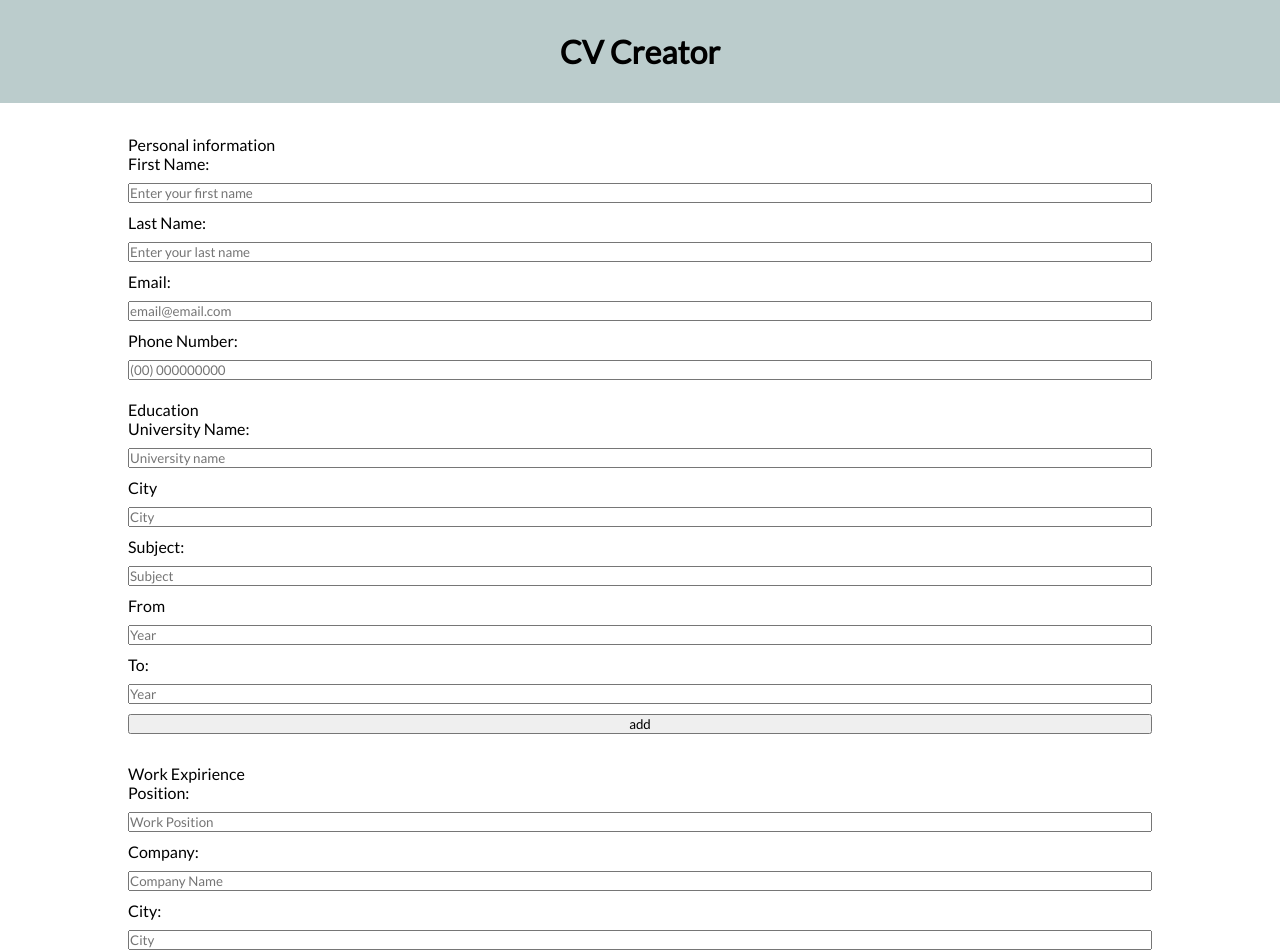
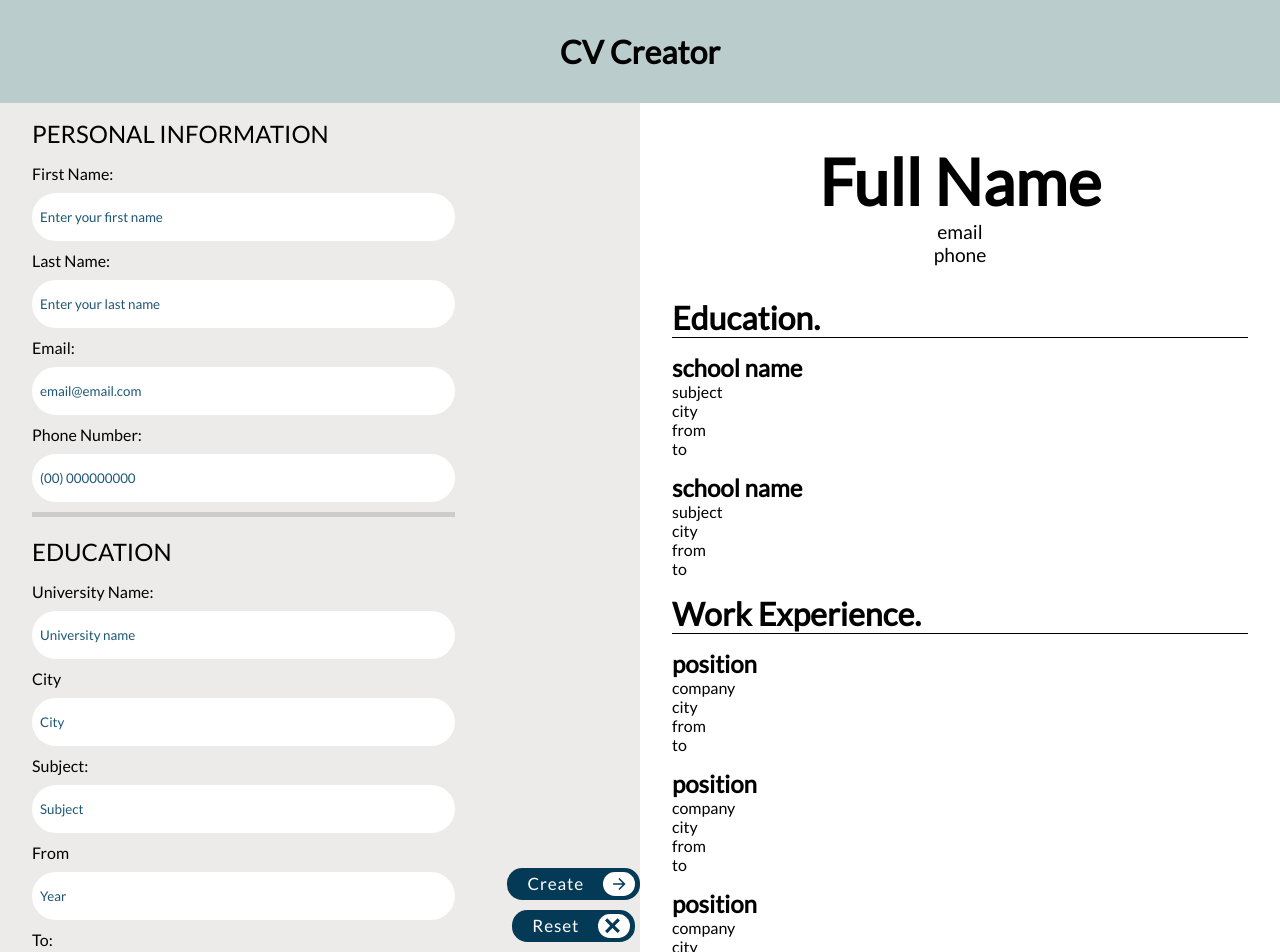
Before and after one commit to guilhermesc-6/cv-creator, a React (Vite) app: page / in a window 1280 px wide. Shown: the top 952 px of the page. Built offline with nearby package versions, Linux system fonts and the light colour scheme.

Commit message:
style: add style global.

```diff
--- a/src/App.css
+++ b/src/App.css
@@ -4,18 +4,27 @@
   box-sizing: border-box;
   font-family: "Lato", sans-serif;
 }
+.main {
+  width: 100%;
+  display: flex;
+  background: #ecebe9;
+}
 header {
   background-color: #bcc;
   text-align: center;
   padding: 2rem 0;
 }
+/* form */
 form {
   display: flex;
-  width: 80%;
-  flex-direction: column;
+  width: 50%;
   align-items: center;
   justify-content: center;
-  margin: 2rem auto;
+  gap: 20px;
+}
+.form {
+  width: 100%;
+  padding: 1rem 2rem;
 }
 
 fieldset {
@@ -24,5 +33,221 @@ fieldset {
   width: 100%;
   gap: 10px;
   margin-bottom: 20px;
+  padding-bottom: 10px;
   border: none;
 }
+fieldset:not(:last-child) {
+  border-bottom: 5px solid #ccc;
+}
+legend {
+  font-size: 1.5rem;
+  margin-bottom: 1rem;
+  text-transform: uppercase;
+}
+input {
+  border: none;
+  padding: 1rem 0.5rem;
+  border-radius: 50px;
+  outline: none;
+}
+input::placeholder {
+  color: #1f5775;
+}
+input:focus {
+  outline: 1px solid #1f5775;
+}
+input[type="button"] {
+  padding: 0.7rem;
+  background-color: #bcc;
+  cursor: pointer;
+}
+input[type="button"]:hover {
+  background-color: #053a56;
+  color: #fff;
+}
+
+.work-list,
+.education-list {
+  display: grid;
+  grid-template-columns: repeat(auto-fit, minmax(180px, 1fr));
+  gap: 15px;
+}
+.work,
+.education {
+  width: 180px;
+  padding: 1rem;
+  display: flex;
+  flex-direction: column;
+  gap: 5px;
+  text-transform: capitalize;
+  background-color: #fff;
+  border-radius: 10px;
+}
+/* From uiverse.io */
+.work button,
+.education button {
+  padding: 0.2rem 0;
+  cursor: pointer;
+  display: flex;
+  align-items: center;
+  background: red;
+  border: none;
+  border-radius: 5px;
+  box-shadow: 1px 1px 3px rgba(0, 0, 0, 0.15);
+  background: #e62222;
+}
+
+.work button,
+.education button,
+.work button span,
+.education button span {
+  transition: 200ms;
+}
+
+.work button .text,
+.education button .text {
+  transform: translateX(35px);
+  color: white;
+  font-weight: bold;
+}
+
+.work button .icon,
+.education button .icon {
+  position: absolute;
+  border-left: 1px solid #c41b1b;
+  transform: translateX(110px);
+  width: 40px;
+  display: flex;
+  align-items: center;
+  justify-content: center;
+}
+
+.work button svg,
+.education button svg {
+  width: 15px;
+  fill: #eee;
+}
+
+.work button:hover,
+.education button:hover {
+  background: #ff3636;
+}
+
+.work button:hover .text,
+.education button:hover .text {
+  color: transparent;
+}
+
+.work button:hover .icon,
+.education button:hover .icon {
+  width: 150px;
+  border-left: none;
+  transform: translateX(0);
+}
+
+/* Button div */
+.button-div {
+  display: flex;
+  flex-direction: column;
+  gap: 10px;
+  align-items: center;
+}
+/* From uiverse.io by @adamgiebl */
+.create,
+.reset {
+  background: #053a56;
+  color: white;
+  font-family: inherit;
+  padding: 0.35rem;
+  padding-left: 1.2em;
+  font-size: 17px;
+  font-weight: 500;
+  border-radius: 0.9em;
+  border: none;
+  letter-spacing: 0.05em;
+  display: flex;
+  align-items: center;
+  overflow: hidden;
+  position: relative;
+  height: 2rem;
+  padding-right: 3.3em;
+  cursor: pointer;
+}
+
+.create .icon,
+.reset .icon {
+  background: white;
+  margin-left: 1em;
+  position: absolute;
+  display: flex;
+  align-items: center;
+  justify-content: center;
+  height: 1.5rem;
+  width: 2rem;
+  border-radius: 0.7em;
+  right: 0.3em;
+  transition: all 0.3s;
+}
+
+.create:hover .icon,
+.reset:hover .icon {
+  width: calc(100% - 0.6em);
+}
+
+.create .icon svg,
+.reset .icon svg {
+  width: 1.1em;
+  transition: transform 0.3s;
+  color: #053a56;
+}
+
+.create:hover .icon svg,
+.reset:hover .icon svg {
+  transform: translateX(0.1em);
+}
+
+/* Viewer */
+.viewer {
+  background-color: #fff;
+  width: 50%;
+}
+.resume {
+  background-color: #fff;
+  padding: 2.5rem 2rem;
+}
+.profile {
+  display: flex;
+  flex-direction: column;
+  align-items: center;
+  justify-content: center;
+}
+.profile h1 {
+  font-size: 4rem;
+  text-transform: capitalize;
+}
+.profile p {
+  font-size: 1.2rem;
+}
+
+.infos {
+  margin-top: 2rem;
+}
+.infos h1 {
+  border-bottom: 1px solid black;
+}
+.education-list,
+.work-list {
+  display: flex;
+  flex-direction: column;
+  margin-bottom: 1rem;
+}
+
+/* Print */
+@media print {
+  header {
+    display: none;
+  }
+  form {
+    display: none;
+  }
+}
--- a/src/App.jsx
+++ b/src/App.jsx
@@ -12,7 +12,61 @@ class App extends Component {
     return (
       <div className="App">
         <Header />
-        <CVForm />
+        <div className="main">
+          <CVForm />
+          <div className="viewer">
+            <div className="resume">
+              <div className="profile">
+                <h1>full name</h1>
+                <p>email</p>
+                <p>phone</p>
+              </div>
+              <div className="infos">
+                <div className="education-list">
+                  <h1>Education.</h1>
+                  <div className="education-info">
+                    <h2>school name</h2>
+                    <p>subject</p>
+                    <p>city</p>
+                    <p>from</p>
+                    <p>to</p>
+                  </div>
+                  <div className="education-info">
+                    <h2>school name</h2>
+                    <p>subject</p>
+                    <p>city</p>
+                    <p>from</p>
+                    <p>to</p>
+                  </div>
+                </div>
+                <div className="work-list">
+                  <h1>Work Experience.</h1>
+                  <div className="work-info">
+                    <h2>position</h2>
+                    <p>company</p>
+                    <p>city</p>
+                    <p>from</p>
+                    <p>to</p>
+                  </div>
+                  <div className="work-info">
+                    <h2>position</h2>
+                    <p>company</p>
+                    <p>city</p>
+                    <p>from</p>
+                    <p>to</p>
+                  </div>
+                  <div className="work-info">
+                    <h2>position</h2>
+                    <p>company</p>
+                    <p>city</p>
+                    <p>from</p>
+                    <p>to</p>
+                  </div>
+                </div>
+              </div>
+            </div>
+          </div>
+        </div>
       </div>
     );
   }
--- a/src/Components/CVForm.jsx
+++ b/src/Components/CVForm.jsx
@@ -45,6 +45,7 @@ export class CVForm extends Component {
     this.removeWorkExperience = this.removeWorkExperience.bind(this);
     this.addEducationExperience = this.addEducationExperience.bind(this);
     this.removeEducationExperience = this.removeEducationExperience.bind(this);
+    this.resetForm = this.resetForm.bind(this);
   }
 
   defineFirstName(e) {
@@ -177,14 +178,41 @@ export class CVForm extends Component {
     });
   }
 
+  // Reset all the fields in the form
+  resetForm() {
+    this.setState({
+      firstName: "",
+      lastName: "",
+      email: "",
+      phone: "",
+      schoolName: "",
+      schoolCity: "",
+      subject: "",
+      schoolFrom: "",
+      schoolTo: "",
+      workPosition: "",
+      workCompany: "",
+      workCity: "",
+      workFrom: "",
+      workTo: "",
+      workExperiences: [],
+      educationList: [],
+    });
+  }
+
   render() {
     return (
       <form>
+        <div className="form">
           <ProfileInfo
             defineFirstName={this.defineFirstName}
             defineLastName={this.defineLastName}
             defineEmail={this.defineEmail}
             definePhone={this.definePhone}
+            firstName={this.state.firstName}
+            lastName={this.state.lastName}
+            email={this.state.email}
+            phone={this.state.phone}
           />
           <EducationInfo
             defineSchoolName={this.defineSchoolName}
@@ -216,9 +244,41 @@ export class CVForm extends Component {
             addWorkExperience={this.addWorkExperience}
             removeWorkExperience={this.removeWorkExperience}
           />
+        </div>
         <div className="button-div">
-          <button type="submit">Create</button>
-          <button>Reset</button>
+          <button type="submit" className="create">
+            Create
+            <div className="icon">
+              <svg
+                height="24"
+                width="24"
+                viewBox="0 0 24 24"
+                xmlns="http://www.w3.org/2000/svg"
+              >
+                <path d="M0 0h24v24H0z" fill="none"></path>
+                <path
+                  d="M16.172 11l-5.364-5.364 1.414-1.414L20 12l-7.778 7.778-1.414-1.414L16.172 13H4v-2z"
+                  fill="currentColor"
+                ></path>
+              </svg>
+            </div>
+          </button>
+          <button className="reset" type="button" onClick={this.resetForm}>
+            Reset
+            <div className="icon">
+              <svg
+                xmlns="http://www.w3.org/2000/svg"
+                width="30"
+                height="30"
+                viewBox="0 0 30 25"
+              >
+                <path
+                  d="M24 20.188l-8.315-8.209 8.2-8.282-3.697-3.697-8.212 8.318-8.31-8.203-3.666 3.666 8.321 8.24-8.206 8.313 3.666 3.666 8.237-8.318 8.285 8.203z"
+                  fill="currentColor"
+                ></path>
+              </svg>
+            </div>
+          </button>
         </div>
       </form>
     );
--- a/src/Components/EducationInfo.jsx
+++ b/src/Components/EducationInfo.jsx
@@ -64,7 +64,7 @@ export class EducationInfo extends Component {
           onChange={defineSchoolTo}
           value={schoolTo}
         />
-        <input type="button" value="add" onClick={addEducationExperience} />
+        <input type="button" value="Add" onClick={addEducationExperience} />
         <div className="education-list">
           {educationList.length > 0
             ? educationList.map((education) => {
@@ -77,9 +77,20 @@ export class EducationInfo extends Component {
                     <span>To: {`${education.to}`}</span>
                     <button
                       type="button"
+                      className="noselect"
                       onClick={() => removeEducationExperience(education.id)}
                     >
-                      remove
+                      <span class="text">Delete</span>
+                      <span class="icon">
+                        <svg
+                          xmlns="http://www.w3.org/2000/svg"
+                          width="24"
+                          height="24"
+                          viewBox="0 0 24 24"
+                        >
+                          <path d="M24 20.188l-8.315-8.209 8.2-8.282-3.697-3.697-8.212 8.318-8.31-8.203-3.666 3.666 8.321 8.24-8.206 8.313 3.666 3.666 8.237-8.318 8.285 8.203z"></path>
+                        </svg>
+                      </span>
                     </button>
                   </div>
                 );
--- a/src/Components/ProfileInfo.jsx
+++ b/src/Components/ProfileInfo.jsx
@@ -6,8 +6,16 @@ export class ProfileInfo extends Component {
   }
 
   render() {
-    const { defineFirstName, defineLastName, defineEmail, definePhone } =
-      this.props;
+    const {
+      defineFirstName,
+      defineLastName,
+      defineEmail,
+      definePhone,
+      firstName,
+      lastName,
+      email,
+      phone,
+    } = this.props;
     return (
       <fieldset>
         <legend>Personal information</legend>
@@ -15,6 +23,7 @@ export class ProfileInfo extends Component {
         <input
           type="text"
           id="name"
+          value={firstName}
           placeholder="Enter your first name"
           onChange={defineFirstName}
         />
@@ -22,6 +31,7 @@ export class ProfileInfo extends Component {
         <input
           type="text"
           id="last-name"
+          value={lastName}
           placeholder="Enter your last name"
           onChange={defineLastName}
         />
@@ -29,6 +39,7 @@ export class ProfileInfo extends Component {
         <input
           type="email"
           id="email"
+          value={email}
           placeholder="email@email.com"
           onChange={defineEmail}
         />
@@ -36,6 +47,7 @@ export class ProfileInfo extends Component {
         <input
           type="text"
           id="phone"
+          value={phone}
           placeholder="(00) 000000000"
           onChange={definePhone}
         />
```
Also changed, not shown: src/Components/WorkInfo.jsx (+11 -1 lines). Lines whose indentation alone changed are shown as unchanged.
